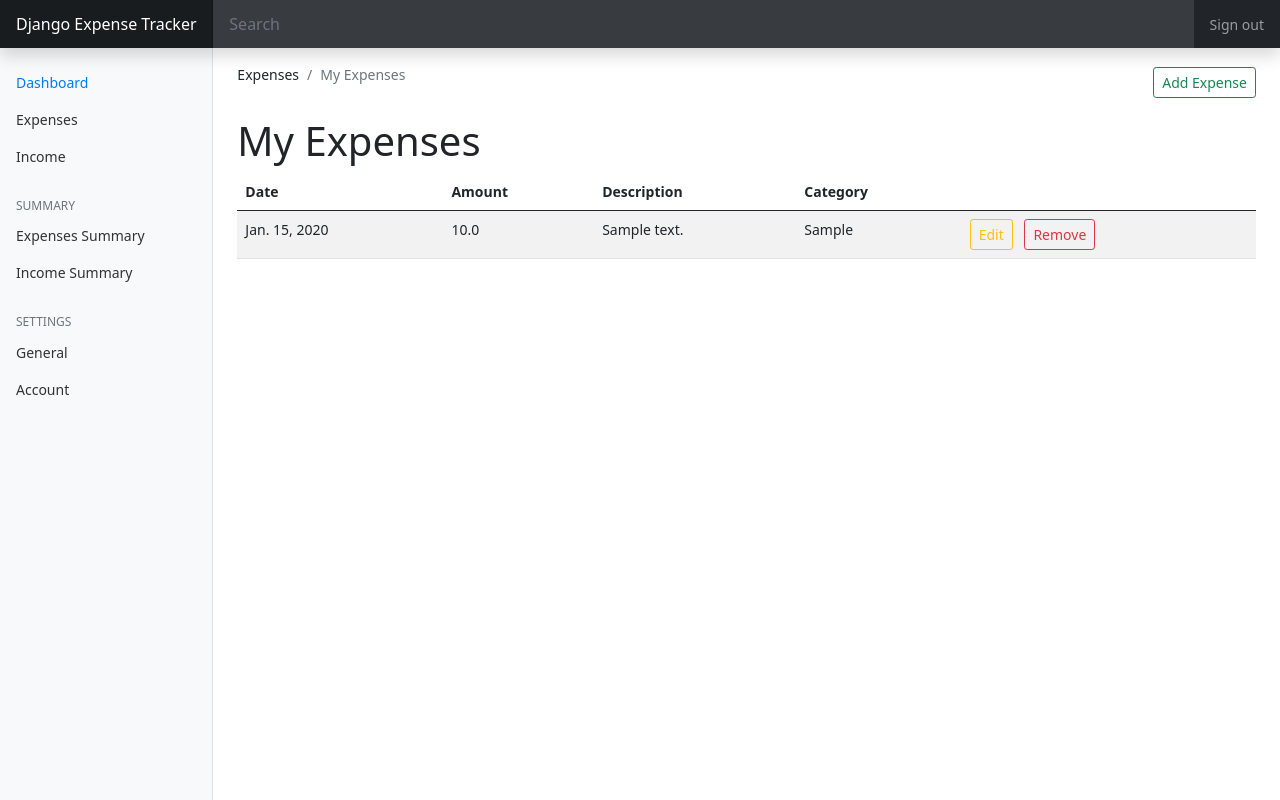
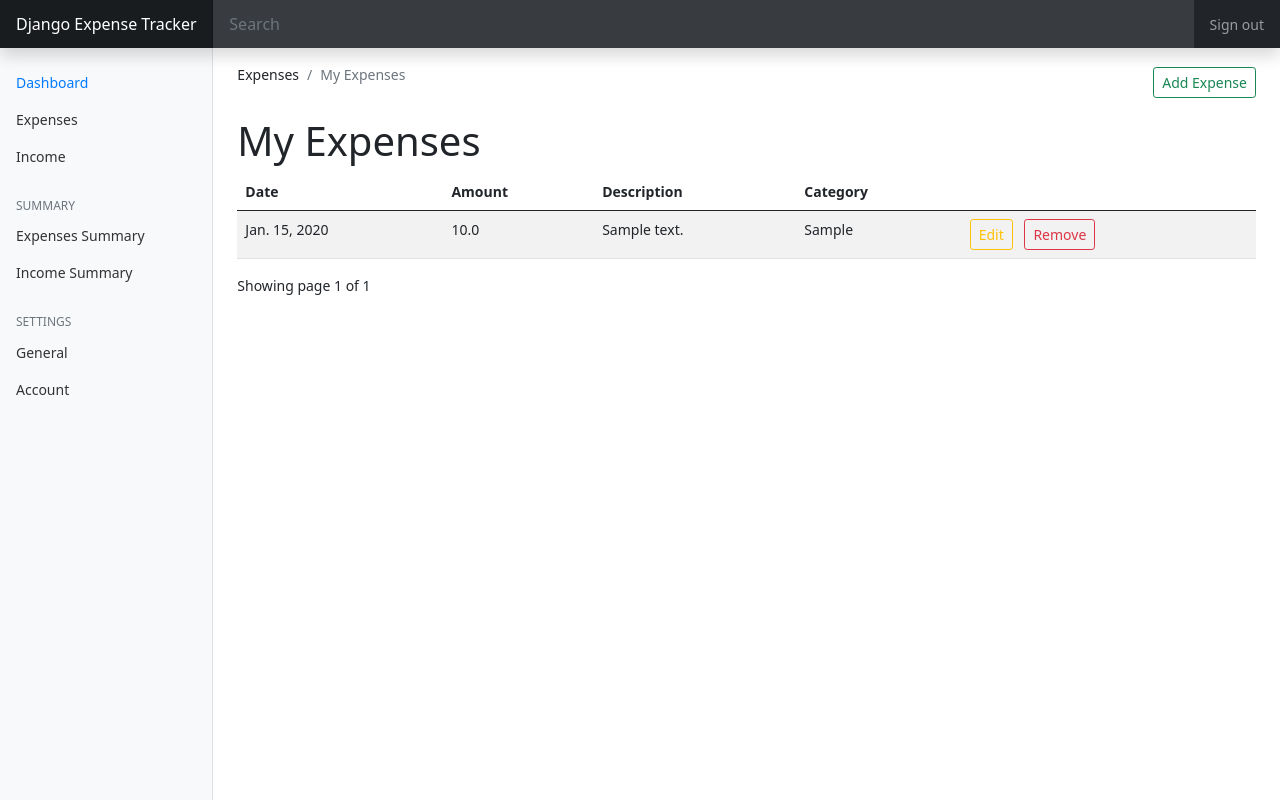
Before and after one commit to bekaarcoder/django-expense-tracker, a Django app: page / in a window 1280 px wide. Run offline with Django 3.2, Linux system fonts and the light colour scheme; a user stored in the database is signed in; tables that the repository leaves empty hold one stand-in row (values such as "Sample post").

Commit message:
added pagination

```diff
--- a/expenses/views.py
+++ b/expenses/views.py
@@ -1,6 +1,7 @@
 from django.shortcuts import render, redirect
 from django.contrib.auth.decorators import login_required
 from django.contrib import messages
+from django.core.paginator import Paginator
 from .models import Category, Expense
 import datetime
 
@@ -8,8 +9,12 @@ import datetime
 @login_required(login_url='/auth/login')
 def index(request):
   expenses = Expense.objects.filter(owner=request.user).order_by('-date')
+  paginator = Paginator(expenses, 2)
+  page_no = request.GET.get('page')
+  page_object = Paginator.get_page(paginator, page_no)
   context = {
-    'expenses': expenses
+    'expenses': expenses,
+    'page_object': page_object
   }
   return render(request, 'expenses/index.html', context)
 
--- a/templates/expenses/index.html
+++ b/templates/expenses/index.html
@@ -32,7 +32,7 @@
             </tr>
           </thead>
           <tbody>
-            {% for expense in expenses %}
+            {% for expense in page_object %}
               <tr>
                 <td>{{expense.date}}</td>
                 <td>{{expense.amount}}</td>
@@ -47,6 +47,21 @@
           </tbody>
         </table>
       </div>
+      <div class="col-md-12">
+        <div>Showing page {{page_object.number}} of {{page_object.paginator.num_pages}}</div>
+      </div>
+      <div class="col-md-12 d-flex justify-content-end">
+        <ul class="pagination">
+          {% if page_object.has_previous %}
+            <li {% if page_object.number == 1 %} class="page-item active" {% endif %}><a class="page-link" href="?page=1">&laquo; 1</a></li>
+            <li class="page-item"><a class="page-link" href="?page={{page_object.previous_page_number}}">Previous</a></li>
+          {% endif %}
+          {% if page_object.has_next %}
+          <li class="page-item"><a class="page-link" href="?page={{page_object.next_page_number}}">Next</a></li>
+          <li class="page-item"><a class="page-link" href="?page={{page_object.paginator.num_pages}}">{{page_object.paginator.num_pages}} &raquo;</a></li>
+          {% endif %}
+        </ul>
+      </div>
     {% endif %}
   </div>
 {% endblock content %}
```
